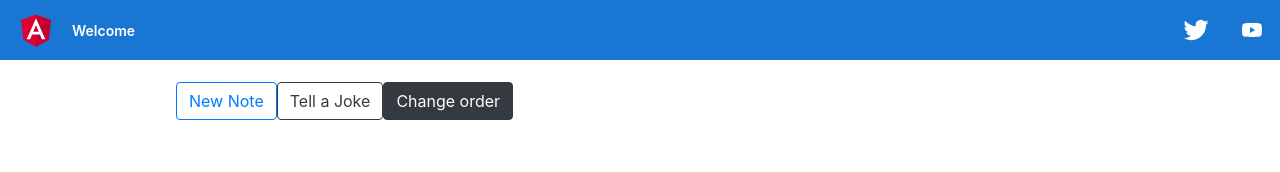
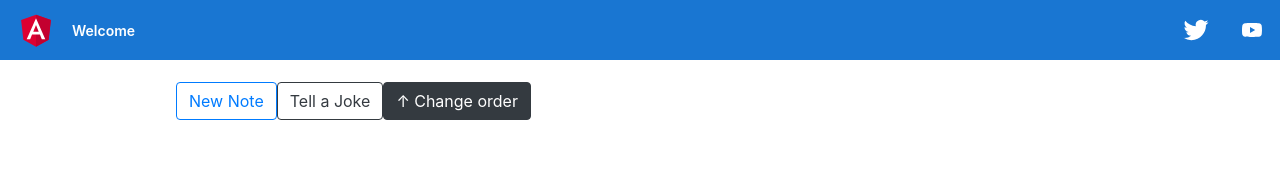
Before and after one commit to konkos/note-taking-app, an Angular app: page / in a window 1280 px wide. Shown: the top 172 px of the page. Built offline with nearby package versions, Linux system fonts and the light colour scheme.

Commit message:
Visual Improvement on Change order BTN

```diff
--- a/src/app/notes-board/notes-board.component.html
+++ b/src/app/notes-board/notes-board.component.html
@@ -1,4 +1,4 @@
-<button class="btn btn-dark" (click)="changeOrder()">Change order</button>
+<button class="btn btn-dark" (click)="changeOrder()" [innerHTML]="orderSign"></button>
 <ol class="notesBoard">
     <li *ngFor="let note of notes | orderNotes : order" class="note">
        <app-note [note]= "note"></app-note>
--- a/src/app/notes-board/notes-board.component.ts
+++ b/src/app/notes-board/notes-board.component.ts
@@ -11,7 +11,8 @@ export class NotesBoardComponent implements OnInit {
 
 
   notes:Note[] = []
-  order:Boolean = false
+  order:Boolean = true
+  orderSign = '&uarr; Change order'
 
   constructor(private noteService:NoteServiceService) { }
 
@@ -25,5 +26,9 @@ export class NotesBoardComponent implements OnInit {
 
   changeOrder(){
     this.order = !this.order
+    if(this.order)
+      this.orderSign = '&uarr; Change order'
+    else
+      this.orderSign = '&darr; Change order'
   }
 }
```
